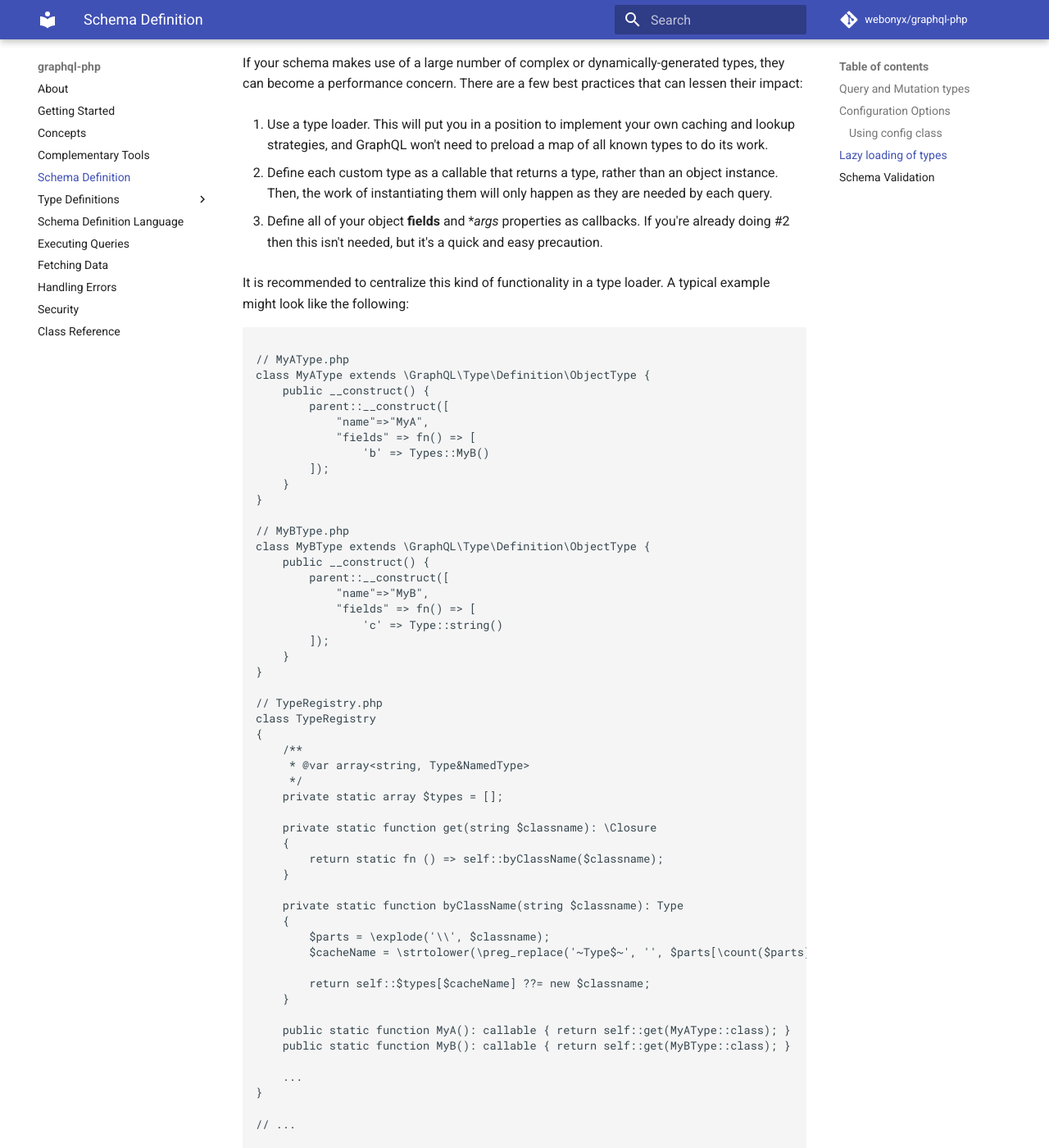
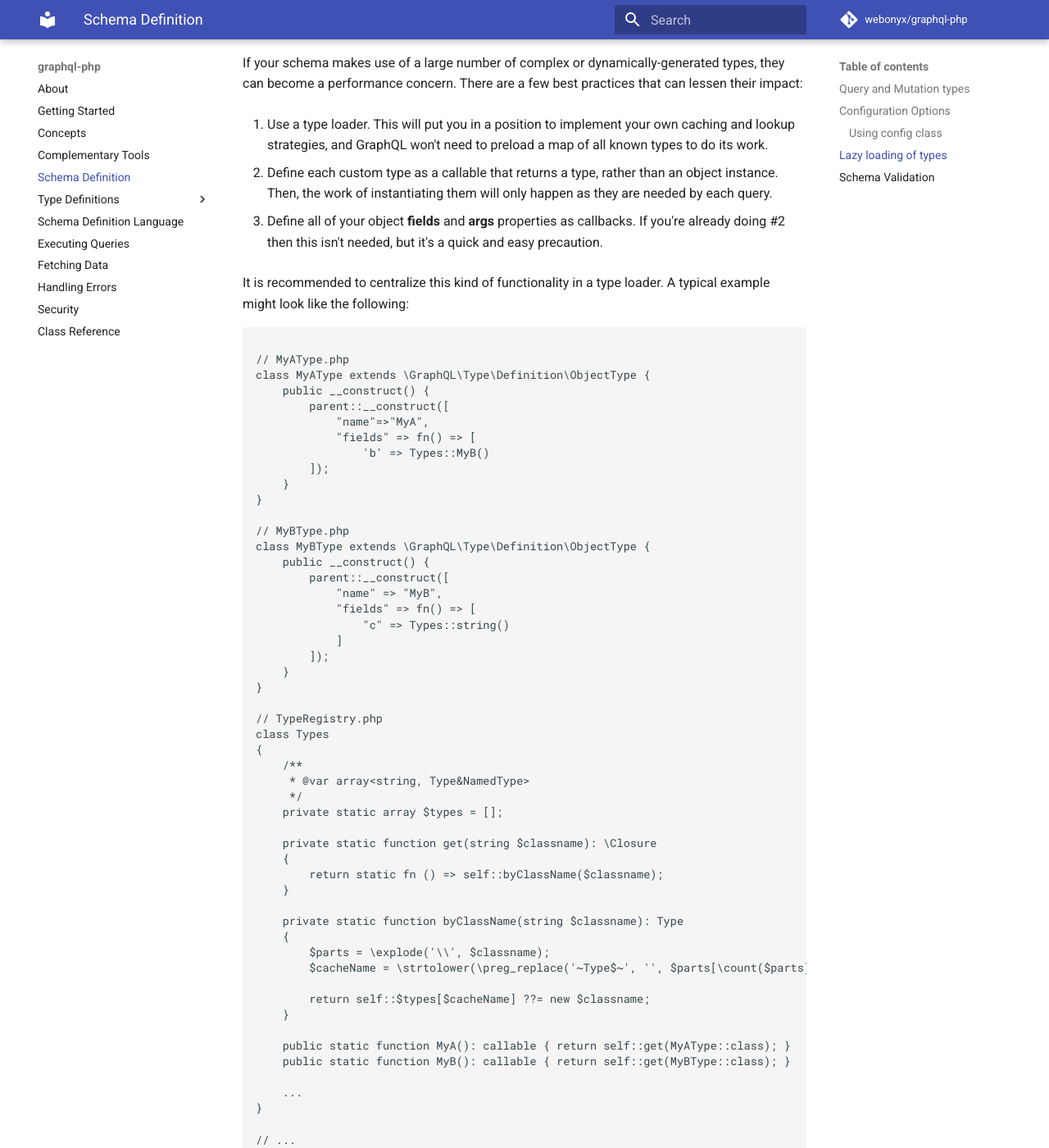
Before and after one commit to webonyx/graphql-php, an MkDocs documentation site: the page built from docs/schema-definition.md, in a window 1280 px wide and 1400 px high, scrolled down 2829 px. Shown: the whole window at 82% size. Built offline with MkDocs 1.6.1 and Material for MkDocs 9.7.7, drawn with Linux system fonts in a browser that asks for light colours; comment, search, counter and statistics services are not loaded; some of the changed text lies outside the part shown.

Commit message:
formatting and fixes

```diff
--- a/docs/schema-definition.md
+++ b/docs/schema-definition.md
@@ -111,7 +111,7 @@ If your schema makes use of a large number of complex or dynamically-generated t
 
 2. Define each custom type as a callable that returns a type, rather than an object instance. Then, the work of instantiating them will only happen as they are needed by each query.
 
-3. Define all of your object **fields** and **args* properties as callbacks. If you're already doing #2 then this isn't needed, but it's a quick and easy precaution.
+3. Define all of your object **fields** and **args** properties as callbacks. If you're already doing #2 then this isn't needed, but it's a quick and easy precaution.
 
 It is recommended to centralize this kind of functionality in a type loader. A typical example might look like the following:
 
@@ -132,15 +132,16 @@ class MyAType extends \GraphQL\Type\Definition\ObjectType {
 class MyBType extends \GraphQL\Type\Definition\ObjectType {
     public __construct() {
         parent::__construct([
-            "name"=>"MyB",
+            "name" => "MyB",
             "fields" => fn() => [
-                'c' => Type::string()
+                "c" => Types::string()
+            ]
         ]);
     }
 }
 
 // TypeRegistry.php
-class TypeRegistry
+class Types
 {
     /**
      * @var array<string, Type&NamedType>
```
